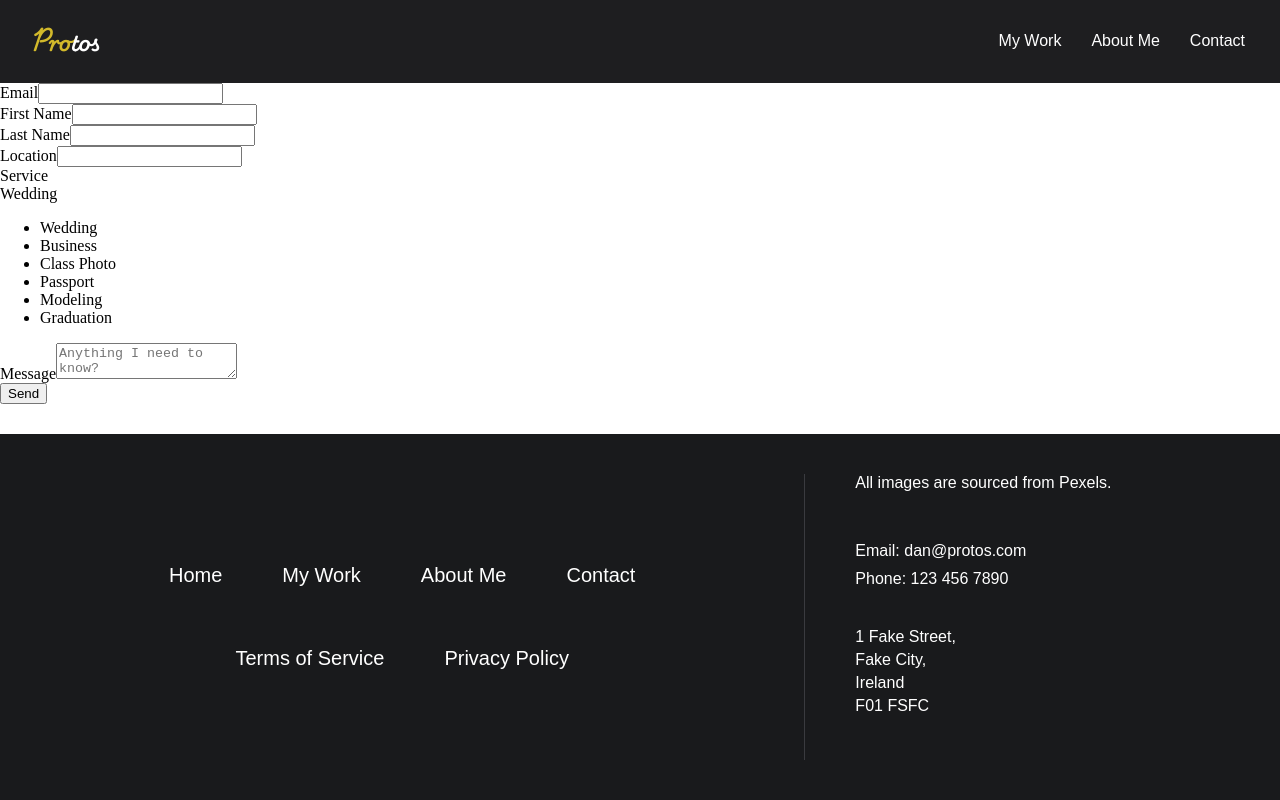
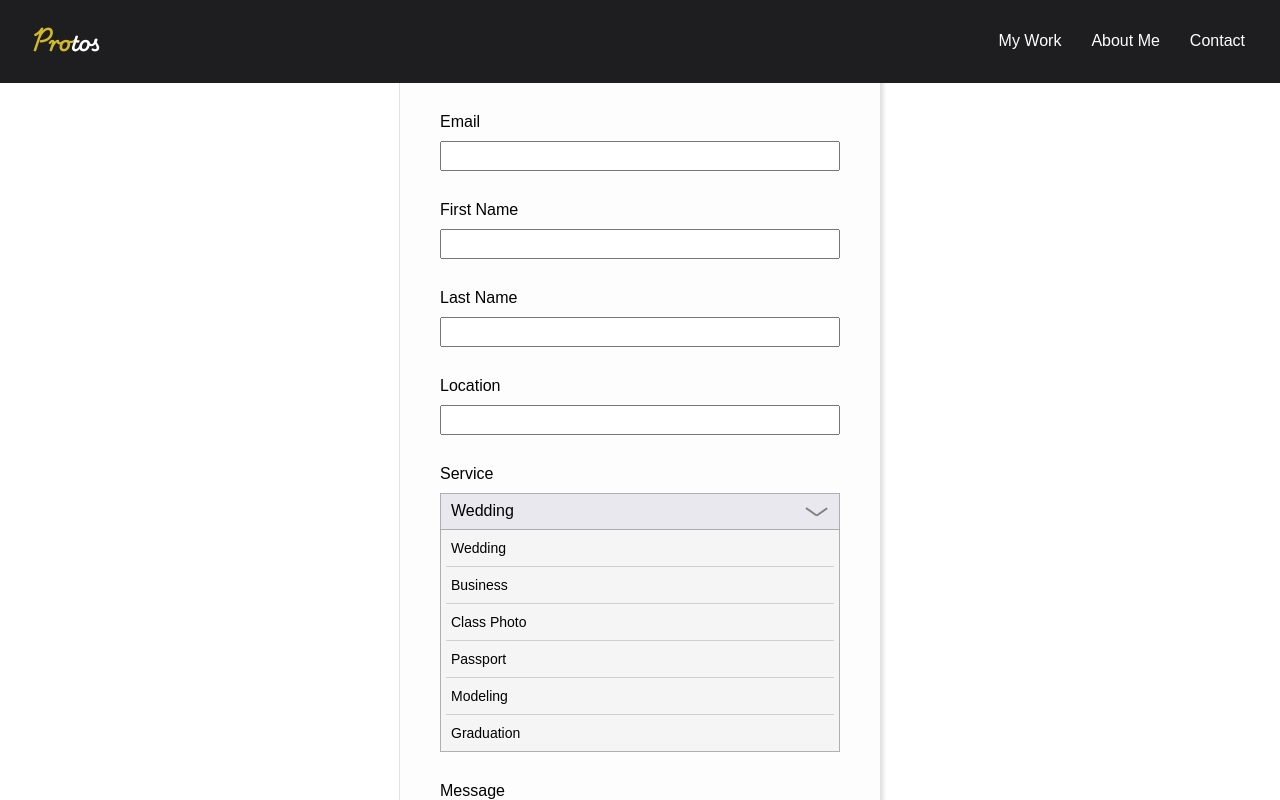
Before and after one commit to andre2xu/portfolio_photographer_portfolio, a React (Create React App) app: page / in a window 1280 px wide. Built offline with nearby package versions, Linux system fonts and the light colour scheme.

Commit message:
Styled the contact page form.

```diff
--- a/src/sass/_ContactPageStylesheet.scss
+++ b/src/sass/_ContactPageStylesheet.scss
@@ -4,5 +4,139 @@
         flex-direction: column;
         height: 100vh;
         overflow-y: auto;
+
+        main {
+            display: flex;
+            flex-direction: column;
+            justify-content: center;
+            align-items: center;
+            height: 100%;
+            width: 100%;
+            font-family: Arial, Helvetica, sans-serif;
+            padding: 100px 0;
+
+            form {
+                display: flex;
+                flex-direction: column;
+                justify-content: center;
+                min-width: 400px;
+                padding: 40px;
+                background-color: #fdfdfd;
+                border: thin solid #e2e2e2;
+                box-shadow: 3px 3px 3px rgba(0,0,0,0.1);
+
+                .form-field {
+                    margin-bottom: 30px;
+                    display: flex;
+                    flex-direction: column;
+
+                    label, .label {
+                        margin-bottom: 10px;
+                        font-size: 16px;
+                    }
+
+                    input {
+                        padding: 5px;
+                        font-size: 14px;
+
+                        &:focus {
+                            outline: none;
+                        }
+                    }
+
+                    textarea {
+                        resize: none;
+                        padding: 10px;
+                        height: 100px;
+                        font-size: 14px;
+
+                        &:focus {
+                            outline: none;
+                        }
+                    }
+
+                    .dropdown-container {
+                        .dropdown-button {
+                            background-color: #e8e8ee;
+                            display: flex;
+                            flex-direction: row;
+                            align-items: center;
+                            padding: 5px 10px;
+                            border: thin solid #b1aeae;
+                            cursor: pointer;
+
+                            span {
+                                font-size: 16px;
+                            }
+
+                            .arrow {
+                                width: 25px;
+                                height: 25px;
+                                display: flex;
+                                justify-content: center;
+                                align-items: center;
+                                margin-left: auto;
+
+                                .arrow-line {
+                                    width: 100%;
+                                    height: 2px;
+                                    background-color: #838080;
+
+                                    &:first-child {
+                                        transform: rotate(35deg) translateX(1px);
+                                    }
+
+                                    &:last-child {
+                                        transform: rotate(-35deg) translateX(-2px);
+                                    }
+                                }
+                            }
+                        }
+
+                        .dropdown-menu {
+                            margin: 0;
+                            padding: 0 5px;
+                            list-style: none;
+                            background-color: #f5f5f5;
+                            border: thin solid #b1aeae;
+                            border-top: none;
+
+                            &.hide {
+                                display: none;
+                            }
+
+                            li {
+                                padding: 10px 5px;
+                                font-size: 14px;
+                                cursor: pointer;
+
+                                &:not(:last-child) {
+                                    border-bottom: thin solid #d1cece;
+                                }
+
+                                &:hover {
+                                    padding-left: 10px;
+                                }
+                            }
+                        }
+                    }
+                }
+
+                button {
+                    background-color: #3a82ca;
+                    color: #fff;
+                    border: none;
+                    font-size: 18px;
+                    padding: 15px 20px;
+                    margin-top: 40px;
+                    width: 100%;
+                    cursor: pointer;
+
+                    &:hover {
+                        background-color: #327ac3;
+                    }
+                }
+            }
+        }
     }
 }
--- a/src/views/Contact.tsx
+++ b/src/views/Contact.tsx
@@ -32,7 +32,7 @@ function Contact() {
                     </div>
 
                     <div className='form-field'>
-                        <span>Service</span>
+                        <span className='label'>Service</span>
 
                         <div className='dropdown-container'>
                             <div className='dropdown-button'>
```
Also changed, not shown: public/index.css.
